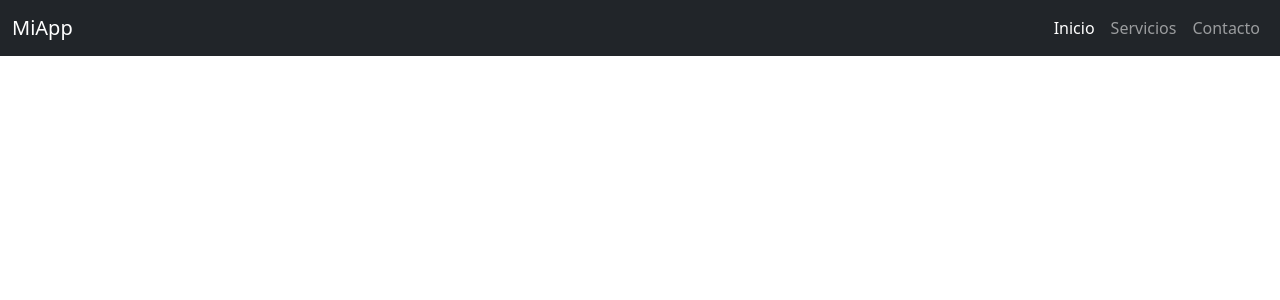
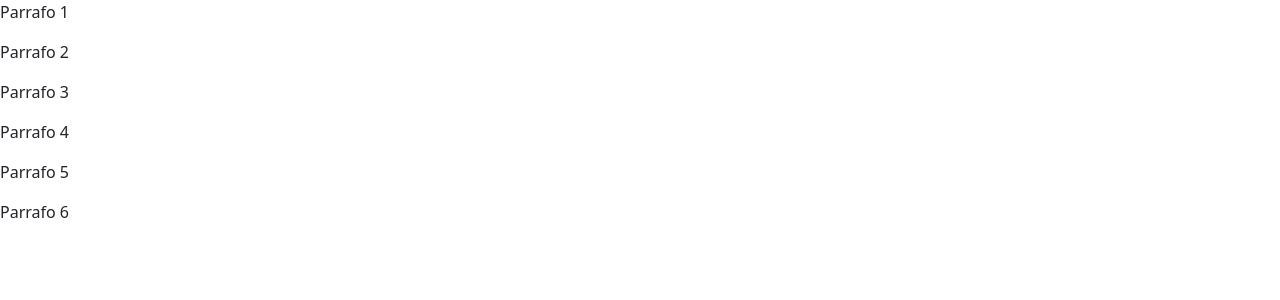
Before and after one commit to josrivera1209/proyecto-web-integral, an Angular app: page / in a window 1280 px wide. Shown: the top 300 px of the page. Built offline with nearby package versions, Linux system fonts and the light colour scheme.

Commit message:
app.html y app.ts

```diff
--- a/src/app/app.component.html
+++ b/src/app/app.component.html
@@ -1,23 +1,7 @@
-<nav class="navbar navbar-expand-lg navbar-dark bg-dark">
-  <div class="container-fluid">
-    <a class="navbar-brand" href="#">MiApp</a>
-    <button class="navbar-toggler" type="button" data-bs-toggle="collapse" data-bs-target="#navbarNav"
-      aria-controls="navbarNav" aria-expanded="false" aria-label="Toggle navigation">
-      <span class="navbar-toggler-icon"></span>
-    </button>
-
-    <div class="collapse navbar-collapse" id="navbarNav">
-      <ul class="navbar-nav ms-auto">
-        <li class="nav-item">
-          <a class="nav-link active" aria-current="page" href="#">Inicio</a>
-        </li>
-        <li class="nav-item">
-          <a class="nav-link" href="#">Servicios</a>
-        </li>
-        <li class="nav-item">
-          <a class="nav-link" href="#">Contacto</a>
-        </li>
-      </ul>
-    </div>
-  </div>
-</nav>
+<router-outlet></router-outlet>
+<p>Parrafo 1</p>
+<p>Parrafo 2</p>
+<p>Parrafo 3</p>
+<p>Parrafo 4</p>
+<p>Parrafo 5</p>
+<p>Parrafo 6</p>
--- a/src/app/app.component.ts
+++ b/src/app/app.component.ts
@@ -10,4 +10,10 @@
 })
 export class AppComponent {
   title = 'gitAngular';
+
+  constructor(){
+    console.log("nuevas funciones");
+    console.warn("cuidado");
+    console.log(("prueba de conflictos"));
+  }
 }
```
